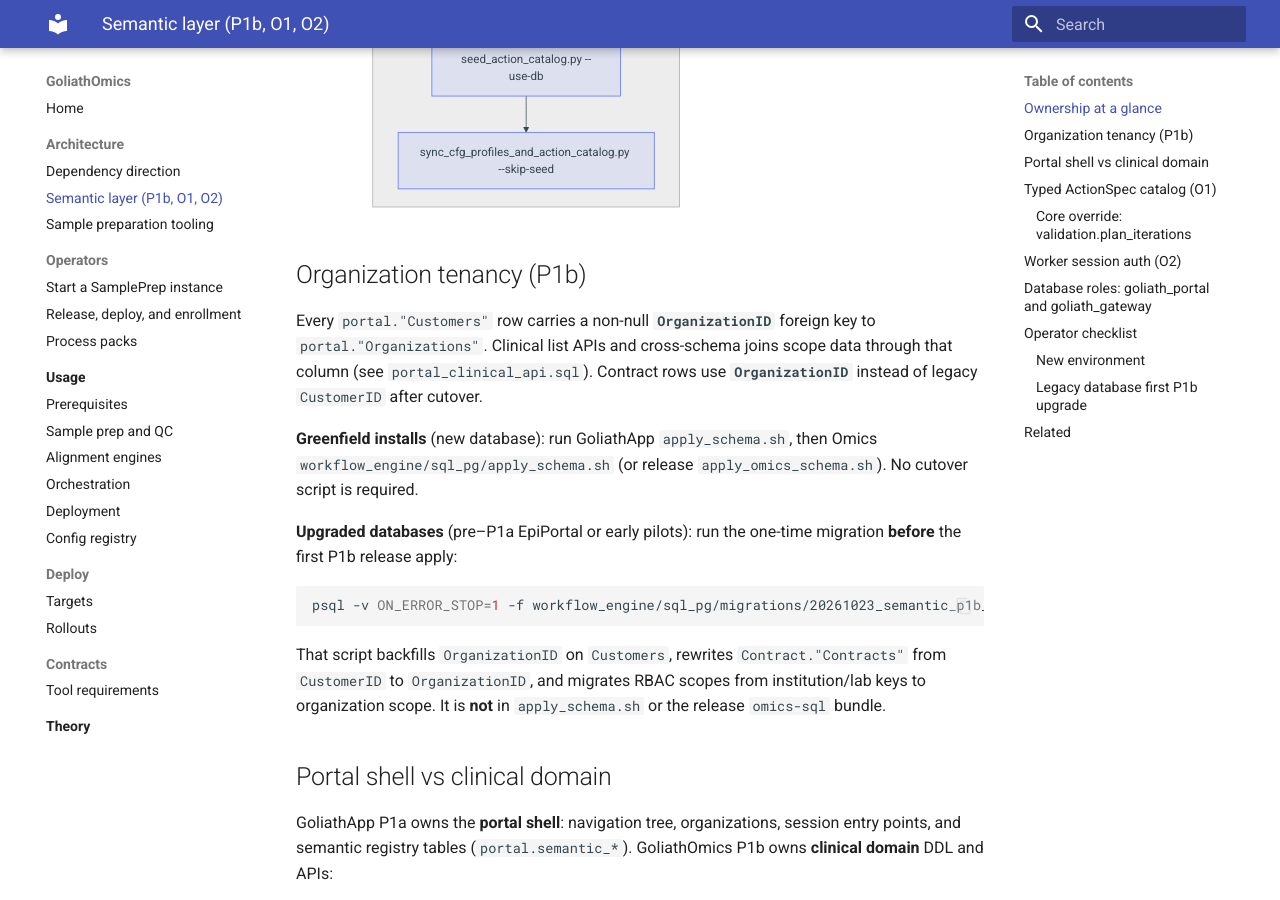
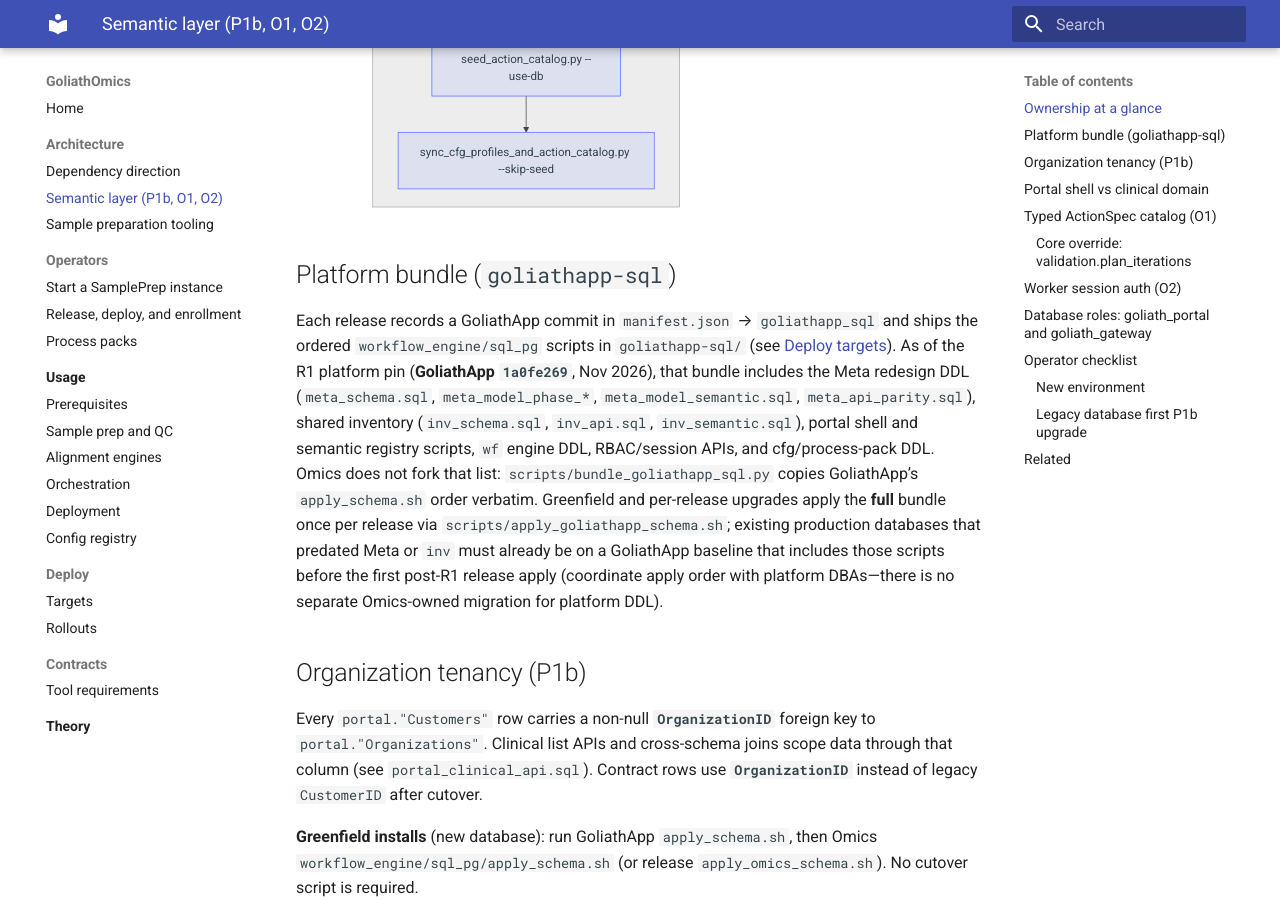
Before and after one commit to Goliath-Research/GoliathOmics, an MkDocs documentation site: the page built from docs/architecture/semantic-layer.md, in a window 1280 px wide and 900 px high, scrolled down 1466 px. Built offline with MkDocs 1.6.1 and Material for MkDocs 9.7.7, drawn with Linux system fonts in a browser that asks for light colours.

Commit message:
R1: pin GoliathApp 1a0fe269, enable goliath-test dual activation
Bump methyl-gateway and CI GoliathApp checkout to main SHA 1a0fe269
(Meta, inv, wake broker). Wire tier-1 wake flags through goliath-test
profile deploy and RunPod worker boot. Document platform bundle contents
and release pin in semantic-layer and release operator docs.

Co-authored-by: David Izada Rodriguez <davidizadar@GoliathResearch.com>

````diff
--- a/docs/architecture/semantic-layer.md
+++ b/docs/architecture/semantic-layer.md
@@ -41,6 +41,10 @@ flowchart TB
   PWD --> SEED
   SEED --> CFG
 ```
+
+## Platform bundle (`goliathapp-sql`)
+
+Each release records a GoliathApp commit in `manifest.json` → `goliathapp_sql` and ships the ordered `workflow_engine/sql_pg` scripts in `goliathapp-sql/` (see [Deploy targets](../deploy-targets.md#goliathapp-schema-once-per-release)). As of the R1 platform pin (**GoliathApp `1a0fe269`**, Nov 2026), that bundle includes the Meta redesign DDL (`meta_schema.sql`, `meta_model_phase_*`, `meta_model_semantic.sql`, `meta_api_parity.sql`), shared inventory (`inv_schema.sql`, `inv_api.sql`, `inv_semantic.sql`), portal shell and semantic registry scripts, `wf` engine DDL, RBAC/session APIs, and cfg/process-pack DDL. Omics does not fork that list: `scripts/bundle_goliathapp_sql.py` copies GoliathApp’s `apply_schema.sh` order verbatim. Greenfield and per-release upgrades apply the **full** bundle once per release via `scripts/apply_goliathapp_schema.sh`; existing production databases that predated Meta or `inv` must already be on a GoliathApp baseline that includes those scripts before the first post-R1 release apply (coordinate apply order with platform DBAs—there is no separate Omics-owned migration for platform DDL).
 
 ## Organization tenancy (P1b)
 
````
Also changed, not shown: docs/operators/release.md (+3 -1 lines), 11 other files.
